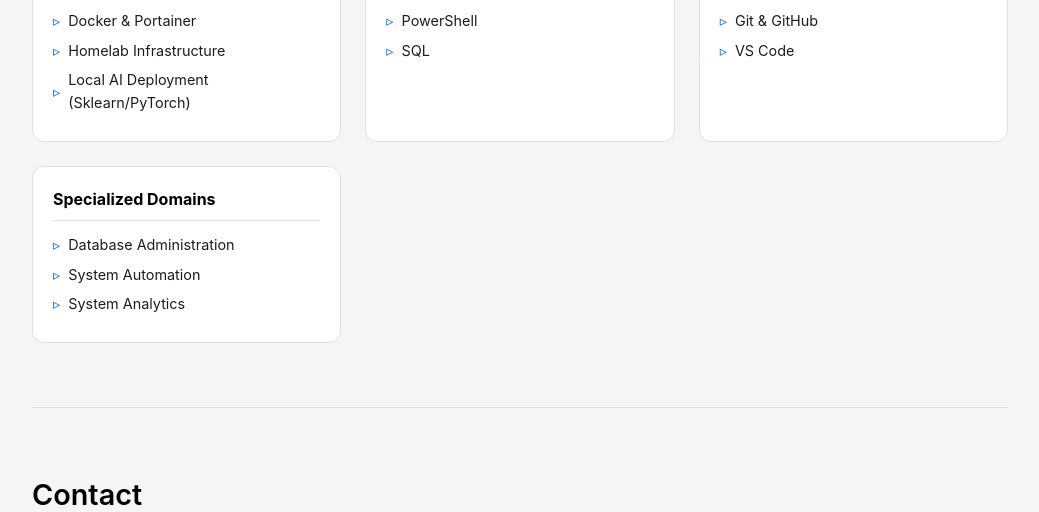
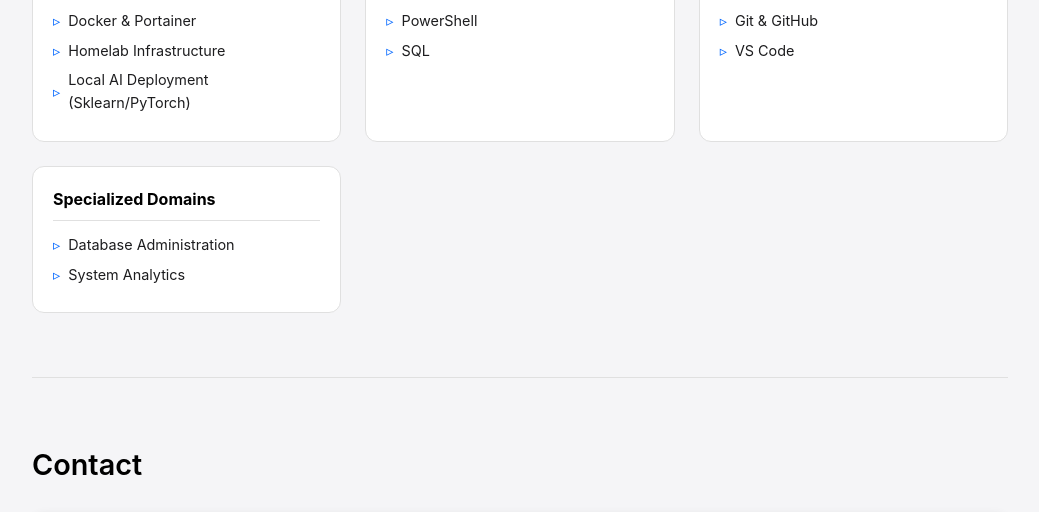
Before and after one commit to trickyquietsoft/Portfolio, a plain HTML site: page index.html in a window 1280 px wide. Shown: the part 2037-2549 px from the top of the page, without its empty margins (120-1159 px from the left). Drawn offline with Linux system fonts and the light colour scheme.

Commit message:
Spec doamin change

```diff
--- a/index.html
+++ b/index.html
@@ -186,7 +186,6 @@
           <h3>Specialized Domains</h3>
           <ul class="skill-list">
             <li>Database Administration</li>
-            <li>System Automation</li>
             <li>System Analytics</li>
           </ul>
         </div>
```
